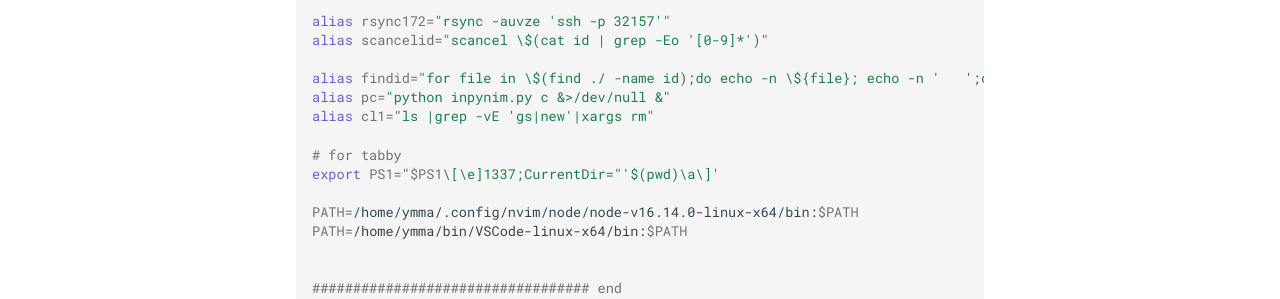
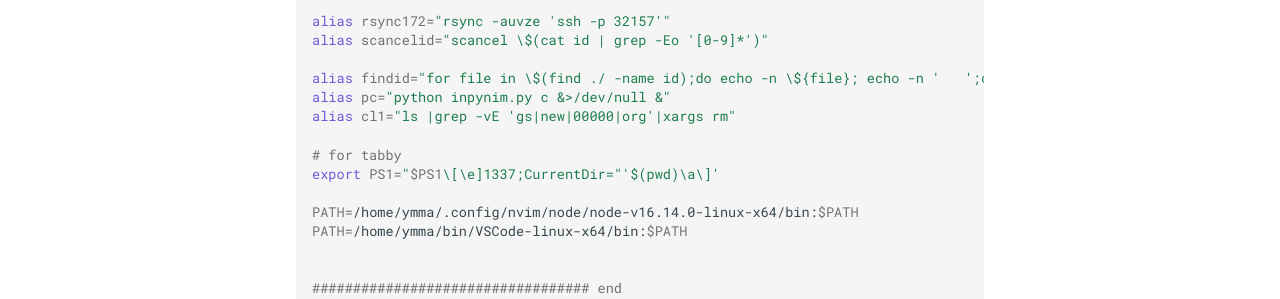
Before and after one commit to ymma98/technotes, an MkDocs documentation site: the page built from docs/Linux/bashrc.md, in a window 1280 px wide and 900 px high, scrolled down 796 px. Shown: the part 153-452 px from the top of the window. Built offline with MkDocs 1.6.1 and Material for MkDocs 9.7.7, drawn with Linux system fonts in a browser that asks for light colours.

Commit message:
docs/Linux/bashrc.md updated from https://stackedit.cn/

```diff
--- a/docs/Linux/bashrc.md
+++ b/docs/Linux/bashrc.md
@@ -44,7 +44,7 @@ alias scancelid="scancel \$(cat id | grep -Eo '[0-9]*')"
 
 alias findid="for file in \$(find ./ -name id);do echo -n \${file}; echo -n '   ';cat \${file};done"
 alias pc="python inpynim.py c &>/dev/null &"
-alias cl1="ls |grep -vE 'gs|new'|xargs rm"
+alias cl1="ls |grep -vE 'gs|new|00000|org'|xargs rm"
 
 # for tabby
 export PS1="$PS1\[\e]1337;CurrentDir="'$(pwd)\a\]'
```
Also changed, not shown: other parts of docs/Linux/bashrc.md (+1 -1 lines).
